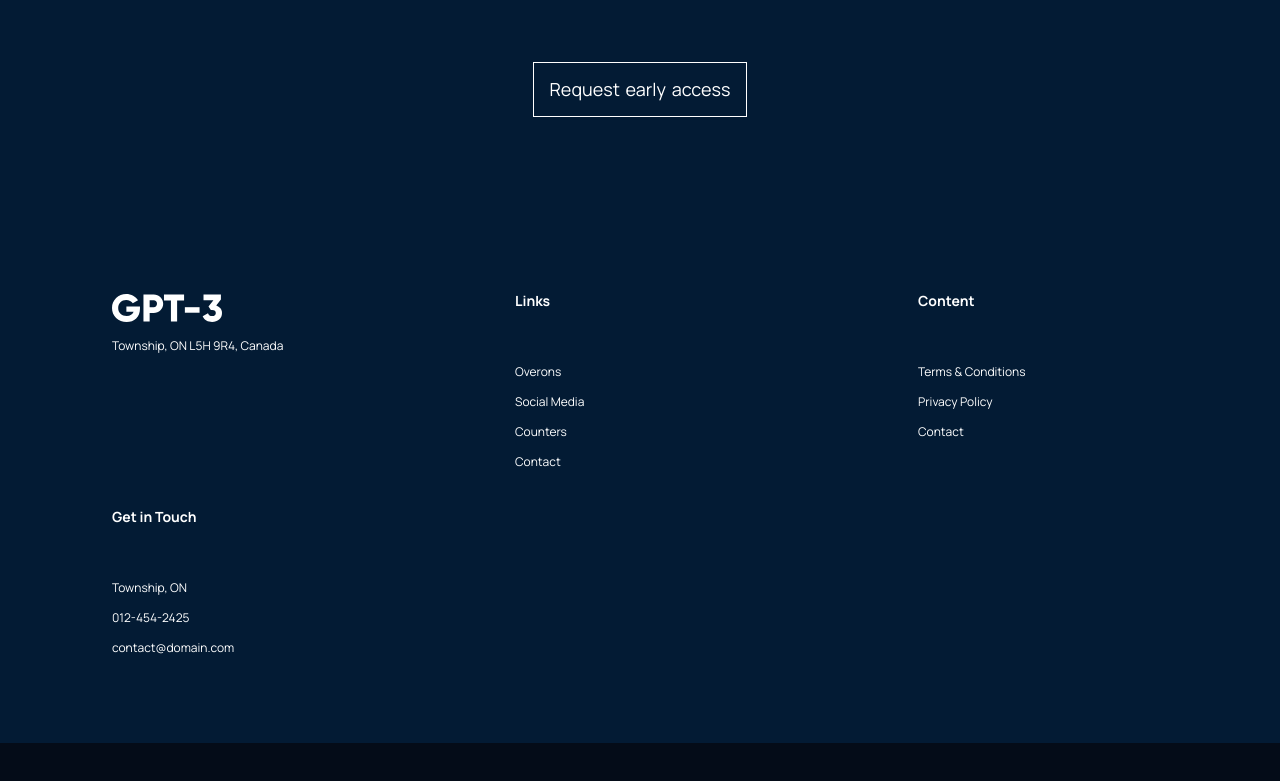
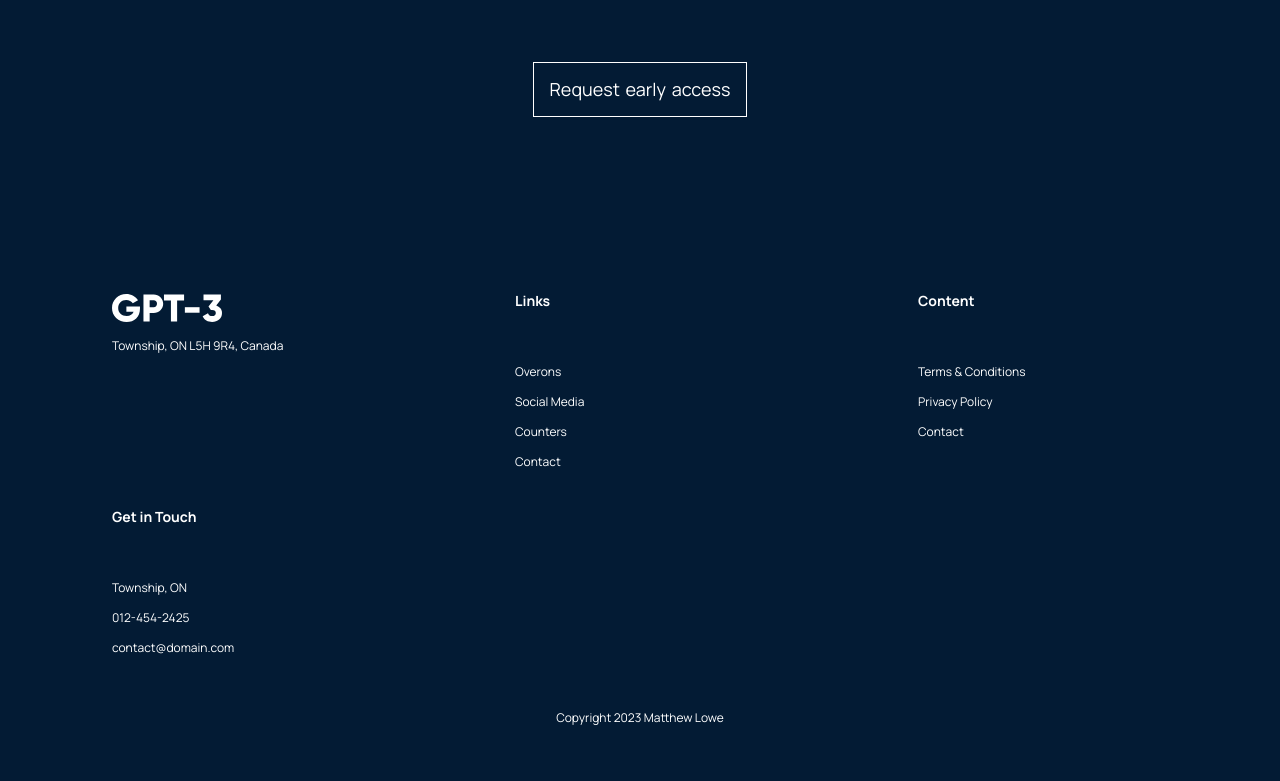
Before and after one commit to 7daytheory/ReactGPT3Website, a React (Create React App) app: page / in a window 1280 px wide. Shown: the part 4290-5071 px from the top of the page. Before the commit the page ends 5033 px from the top, so only its background shows below. Built offline with nearby package versions, Linux system fonts and the light colour scheme.

Commit message:
Added copyright section to footer and styles

```diff
--- a/src/containers/footer/Footer.jsx
+++ b/src/containers/footer/Footer.jsx
@@ -42,6 +42,10 @@
               <p>contact@domain.com</p>
             </div>
         </div>
+
+        <div className="gpt__footer-copyright">
+            <p>Copyright 2023 Matthew Lowe</p>
+        </div>
     </div>
   )
 }
--- a/src/containers/footer/footer.css
+++ b/src/containers/footer/footer.css
@@ -99,3 +99,16 @@
     margin: 0.5rem 0;
     cursor: pointer;
 }
+
+.gpt__footer-copyright {
+    margin-top: 2rem;
+    text-align: center;
+    width: 100%;
+}
+
+.gpt__footer-copyright p {
+    font-family: var(--font-family);
+    font-size: 12px;
+    line-height: 14px;
+    color: #FFF;
+}
```
